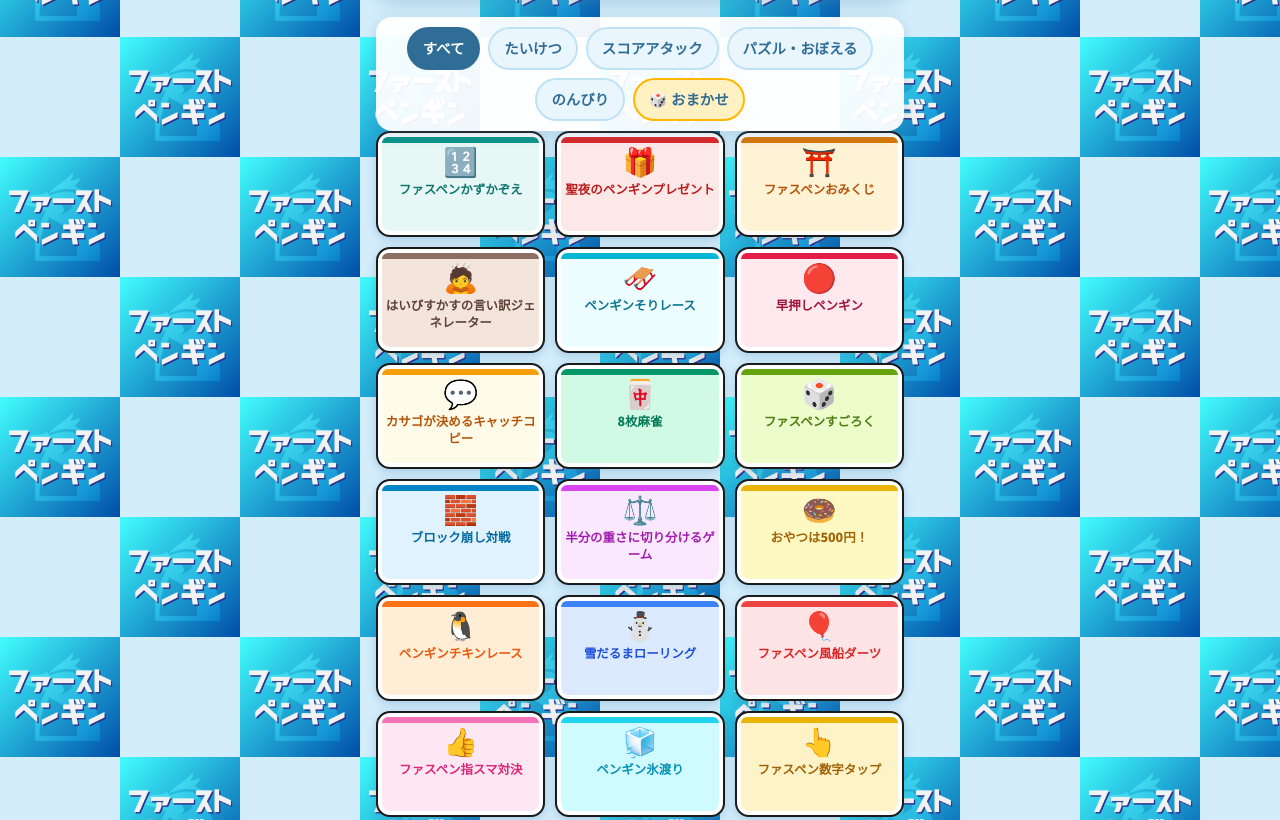
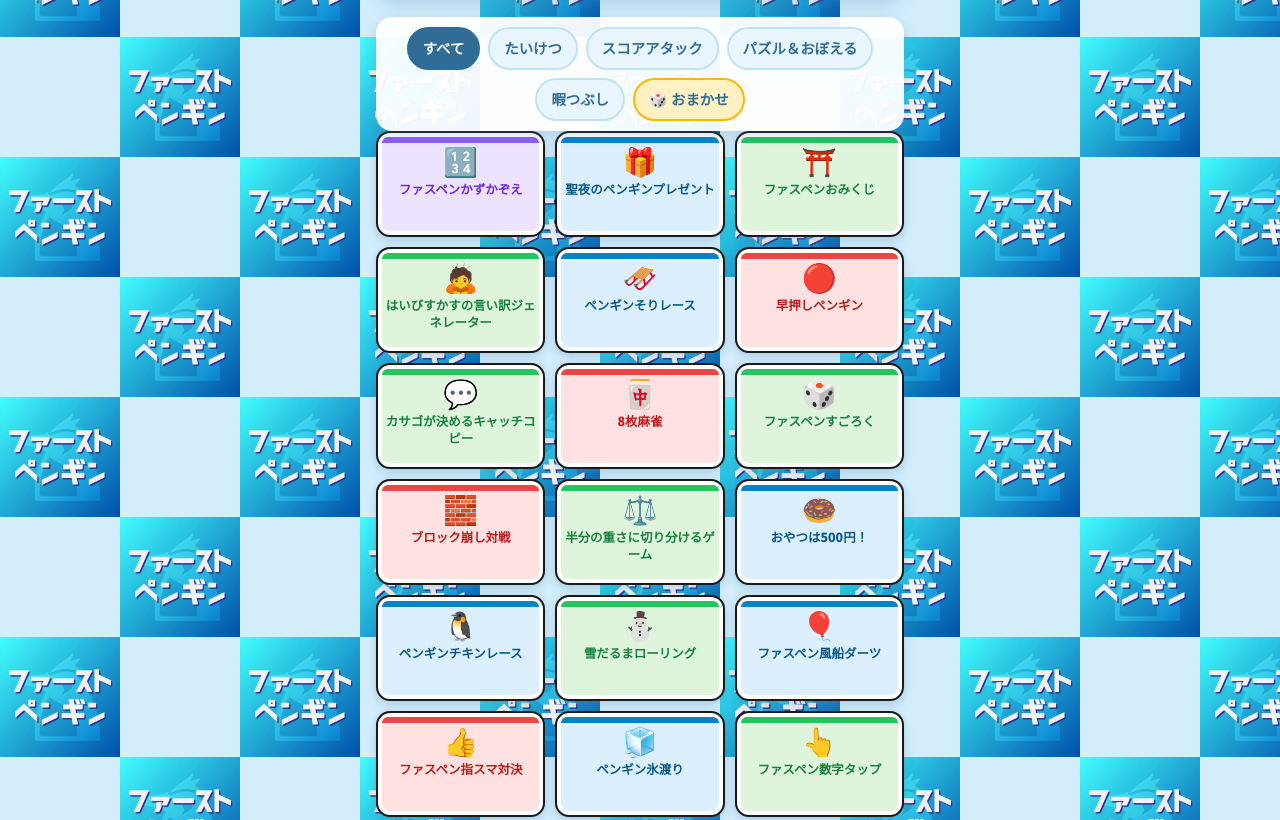
Before and after one commit to 1st-penguin1111/first-penguin-games, a plain HTML site: page games.html in a window 1280 px wide. Shown: the part 803-1623 px from the top of the page. Drawn offline with Linux system fonts and the light colour scheme; a web font is replaced by a local one.

Commit message:
Update games.html

```diff
--- a/games.html
+++ b/games.html
@@ -84,6 +84,14 @@ footer span{display:inline-block;background:rgba(255,255,255,.92);border-radius:
 .record-row .r-name{font-weight:900;font-family:"Noto Sans JP",sans-serif;white-space:nowrap}
 .record-row .r-text{color:#2f6d96;font-weight:700}
 .record-row .r-text .record-cleared{color:#16a34a}
+.card[data-cat="taiketsu"]{--accent:#ef4444;background:#ffe1e1}
+.card[data-cat="taiketsu"] h2{color:#b91c1c}
+.card[data-cat="score"]{--accent:#0284c7;background:#dbeffe}
+.card[data-cat="score"] h2{color:#075985}
+.card[data-cat="puzzle"]{--accent:#8b5cf6;background:#ece4ff}
+.card[data-cat="puzzle"] h2{color:#6d28d9}
+.card[data-cat="nonbiri"]{--accent:#22c55e;background:#def5dc}
+.card[data-cat="nonbiri"] h2{color:#15803d}
 </style>
 </head>
 <body>
@@ -99,8 +107,8 @@ footer span{display:inline-block;background:rgba(255,255,255,.92);border-radius:
 <button type="button" class="filter-btn active" data-filter="all" aria-pressed="true">すべて</button>
 <button type="button" class="filter-btn" data-filter="taiketsu" aria-pressed="false">たいけつ</button>
 <button type="button" class="filter-btn" data-filter="score" aria-pressed="false">スコアアタック</button>
-<button type="button" class="filter-btn" data-filter="puzzle" aria-pressed="false">パズル・おぼえる</button>
-<button type="button" class="filter-btn" data-filter="nonbiri" aria-pressed="false">のんびり</button>
+<button type="button" class="filter-btn" data-filter="puzzle" aria-pressed="false">パズル＆おぼえる</button>
+<button type="button" class="filter-btn" data-filter="nonbiri" aria-pressed="false">暇つぶし</button>
 <button type="button" class="filter-btn random-btn" id="randomBtn">🎲 おまかせ</button>
 </div>
 <p class="progress-summary" id="progressSummary" hidden></p>
@@ -115,19 +123,19 @@ footer span{display:inline-block;background:rgba(255,255,255,.92);border-radius:
 <a class="card card-23" href="majan.html" data-cat="taiketsu" data-game="majan"><span class="thumb">🀄</span><h2>8枚麻雀</h2><p>8枚で作る簡単麻雀！メンバーと1対1の4番勝負</p><span class="record"></span></a>
 <a class="card card-22" href="sugoroku.html" data-cat="nonbiri" data-game="sugoroku"><span class="thumb">🎲</span><h2>ファスペンすごろく</h2><p>47都道府県を回って登録者100万人を目指そう！</p><span class="record"></span></a>
 <a class="card card-21" href="blockkuzushi.html" data-cat="taiketsu" data-game="blockkuzushi"><span class="thumb">🧱</span><h2>ブロック崩し対戦</h2><p>エアホッケー×ブロック崩し！相手の後ろに通して5点先取</p><span class="record"></span></a>
-<a class="card card-20" href="hanbun.html" data-cat="score" data-game="hanbun"><span class="thumb">⚖️</span><h2>半分の重さに切り分けるゲーム</h2><p>いろんなものを半分の重さに切り分けよう！±10gでクリア</p><span class="record"></span></a>
+<a class="card card-20" href="hanbun.html" data-cat="nonbiri" data-game="hanbun"><span class="thumb">⚖️</span><h2>半分の重さに切り分けるゲーム</h2><p>いろんなものを半分の重さに切り分けよう！±10gでクリア</p><span class="record"></span></a>
 <a class="card card-19" href="oyatsu500.html" data-cat="score" data-game="oyatsu500"><span class="thumb">🍩</span><h2>おやつは500円！</h2><p>流れるおやつをカゴへ！合計500円ピッタリをねらおう</p><span class="record"></span></a>
 <a class="card card-18" href="chikinresu.html" data-cat="score" data-game="chikinresu"><span class="thumb">🐧</span><h2>ペンギンチキンレース</h2><p>崖っぷちギリギリをねらえ！アイテム1個で運命が変わる</p><span class="record"></span></a>
-<a class="card card-17" href="yukidarumarolling.html" data-cat="score" data-game="yukidarumarolling"><span class="thumb">⛄</span><h2>雪だるまローリング</h2><p>目標サイズを覚えて雪玉を転がそう！誤差が一番小さい人の勝ち</p><span class="record"></span></a>
+<a class="card card-17" href="yukidarumarolling.html" data-cat="nonbiri" data-game="yukidarumarolling"><span class="thumb">⛄</span><h2>雪だるまローリング</h2><p>目標サイズを覚えて雪玉を転がそう！誤差が一番小さい人の勝ち</p><span class="record"></span></a>
 <a class="card card-16" href="fuusendarts.html" data-cat="score" data-game="fuusendarts"><span class="thumb">🎈</span><h2>ファスペン風船ダーツ</h2><p>風船の倍率×ダーツの点数！5投で高得点をねらえ</p><span class="record"></span></a>
 <a class="card card-15" href="yubisuma.html" data-cat="taiketsu" data-game="yubisuma"><span class="thumb">👍</span><h2>ファスペン指スマ対決</h2><p>休み時間に指スマ勝負！親指の合計を当てて手を引っ込めよう</p><span class="record"></span></a>
 <a class="card card-14" href="kooriwatari.html" data-cat="score" data-game="kooriwatari"><span class="thumb">🧊</span><h2>ペンギン氷渡り</h2><p>長押しでパワーをためて、流れてくる氷をジャンプで渡ろう</p><span class="record"></span></a>
-<a class="card card-13" href="suujitap.html" data-cat="score" data-game="suujitap"><span class="thumb">👆</span><h2>ファスペン数字タップ</h2><p>1から25まで順番にタップ！速さを競うタイムアタック</p><span class="record"></span></a>
+<a class="card card-13" href="suujitap.html" data-cat="nonbiri" data-game="suujitap"><span class="thumb">👆</span><h2>ファスペン数字タップ</h2><p>1から25まで順番にタップ！速さを競うタイムアタック</p><span class="record"></span></a>
 <a class="card card-12" href="ochimono.html" data-cat="score" data-game="ochimono"><span class="thumb">🧺</span><h2>ファスペン落ちものキャッチ</h2><p>落ちてくるアイテムをキャッチ！60秒スコアアタック</p><span class="record"></span></a>
 <a class="card card-11" href="junbanate.html" data-cat="puzzle" data-game="junbanate"><span class="thumb">🔁</span><h2>ファスペン順番あて</h2><p>光る順番をおぼえて当てるメモリーゲーム</p><span class="record"></span></a>
 <a class="card card-10" href="sanpo.html" data-cat="nonbiri" data-game="sanpo"><span class="thumb">✏️</span><h2>ペンギン線引きさんぽ</h2><p>線を引いて橋を作り、1000m先のゴールをめざそう</p><span class="record"></span></a>
 <a class="card card-9" href="pinboru.html" data-cat="score" data-game="pinboru"><span class="thumb">🕹️</span><h2>ファスペンピンボール</h2><p>プランジャーを引いて発射！メンバーを集めてボスをたおそう</p><span class="record"></span></a>
-<a class="card card-8" href="koronda.html" data-cat="nonbiri" data-game="koronda"><span class="thumb">🚦</span><h2>ペンギンさんがころんだ</h2><p>振り向く前に連打で進め！9人対戦のだるまさんがころんだ</p><span class="record"></span></a>
+<a class="card card-8" href="koronda.html" data-cat="taiketsu" data-game="koronda"><span class="thumb">🚦</span><h2>ペンギンさんがころんだ</h2><p>振り向く前に連打で進め！9人対戦のだるまさんがころんだ</p><span class="record"></span></a>
 <a class="card card-7" href="sukaijanpu.html" data-cat="score" data-game="sukaijanpu"><span class="thumb">🪂</span><h2>ファスペンスカイジャンプ</h2><p>2角・パワー・タイミングで飛ばして、空中のメンバーからアイテムゲット</p><span class="record"></span></a>
 <a class="card card-6" href="moguratataki.html" data-cat="score" data-game="moguratataki"><span class="thumb">🔨</span><h2>ファスペンもぐらたたき</h2><p>出てきたメンバーをたたけ！30秒勝負と2000点タイムアタック</p><span class="record"></span></a>
 <a class="card card-5" href="onawajobi.html" data-cat="nonbiri" data-game="onawajobi"><span class="thumb">🪢</span><h2>ファスペン大縄跳び</h2><p>タイミングよくタップして全員でとぼう！</p><span class="record"></span></a>
```
